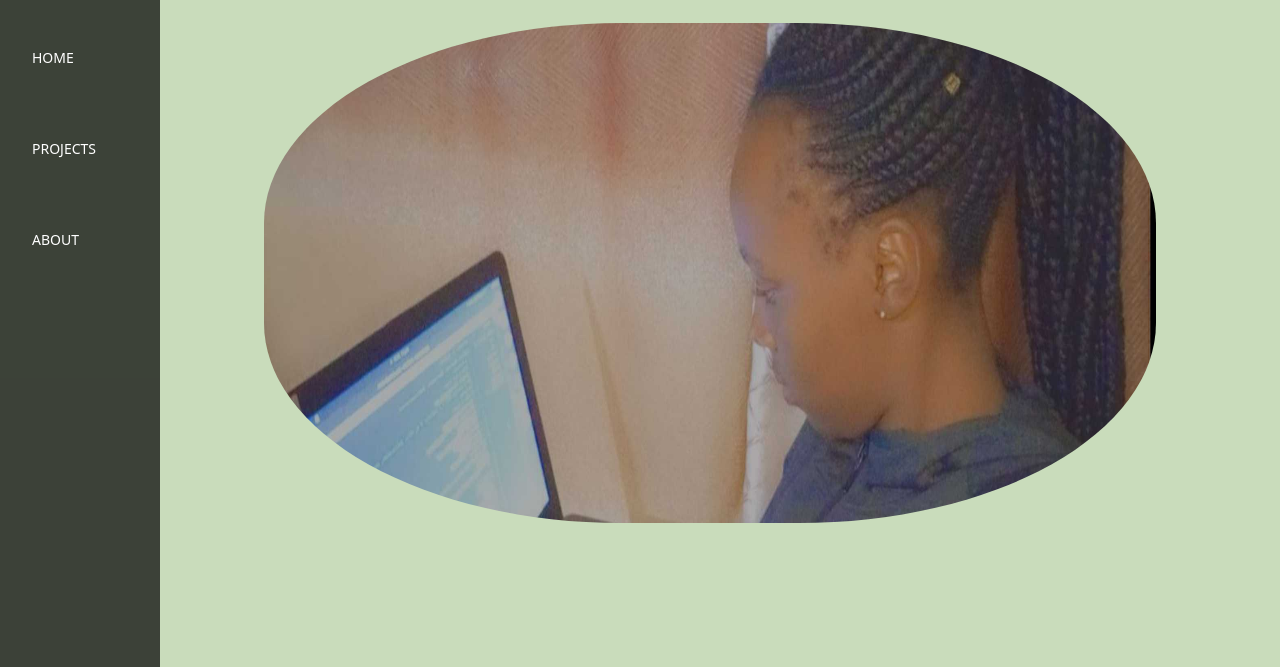
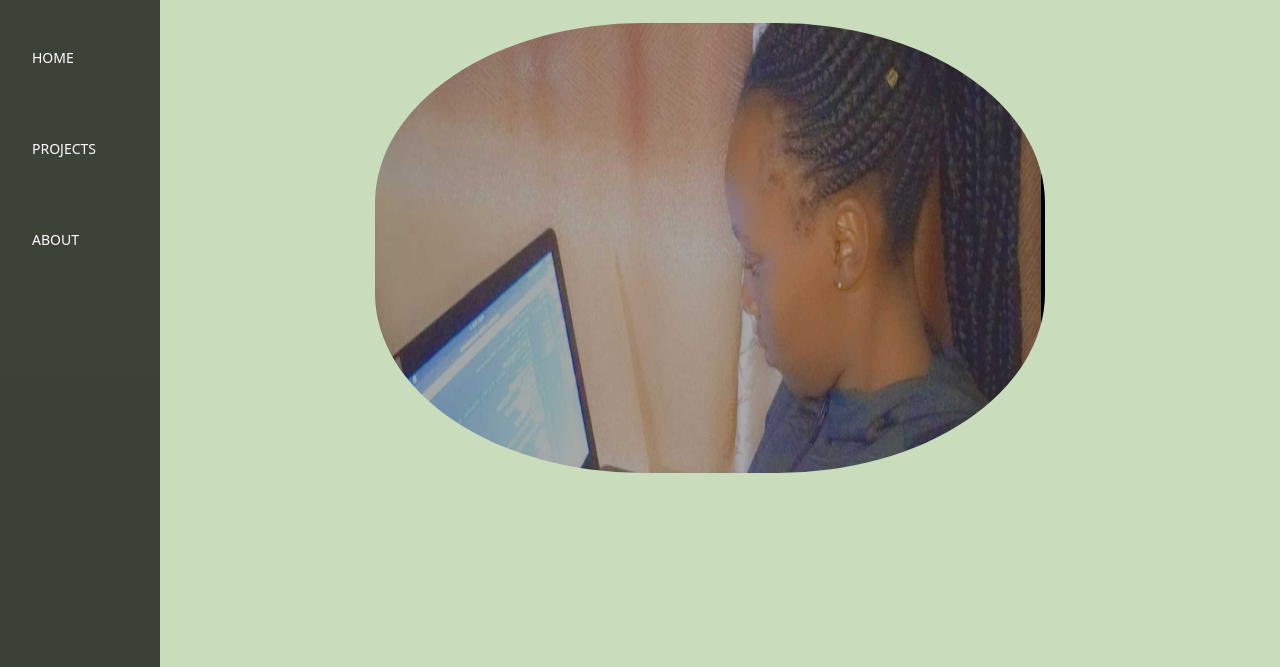
Before and after one commit to mary-wan/portfolio, a plain HTML site: page index.html in a window 1280 px wide. Shown: the part 133-800 px from the top of the page. Drawn offline with Linux system fonts and the light colour scheme; a web font is replaced by a local one.

Commit message:
change image width

```diff
--- a/css/style.css
+++ b/css/style.css
@@ -51,9 +51,9 @@ h1 {
 /* home page */
 main img {
     border-radius: 40%;
-    height: 500px;
+    height: 450px;
     margin-top: 50px;
-    width: 80%;
+    width: 60%;
 }
 
 .container {
```
